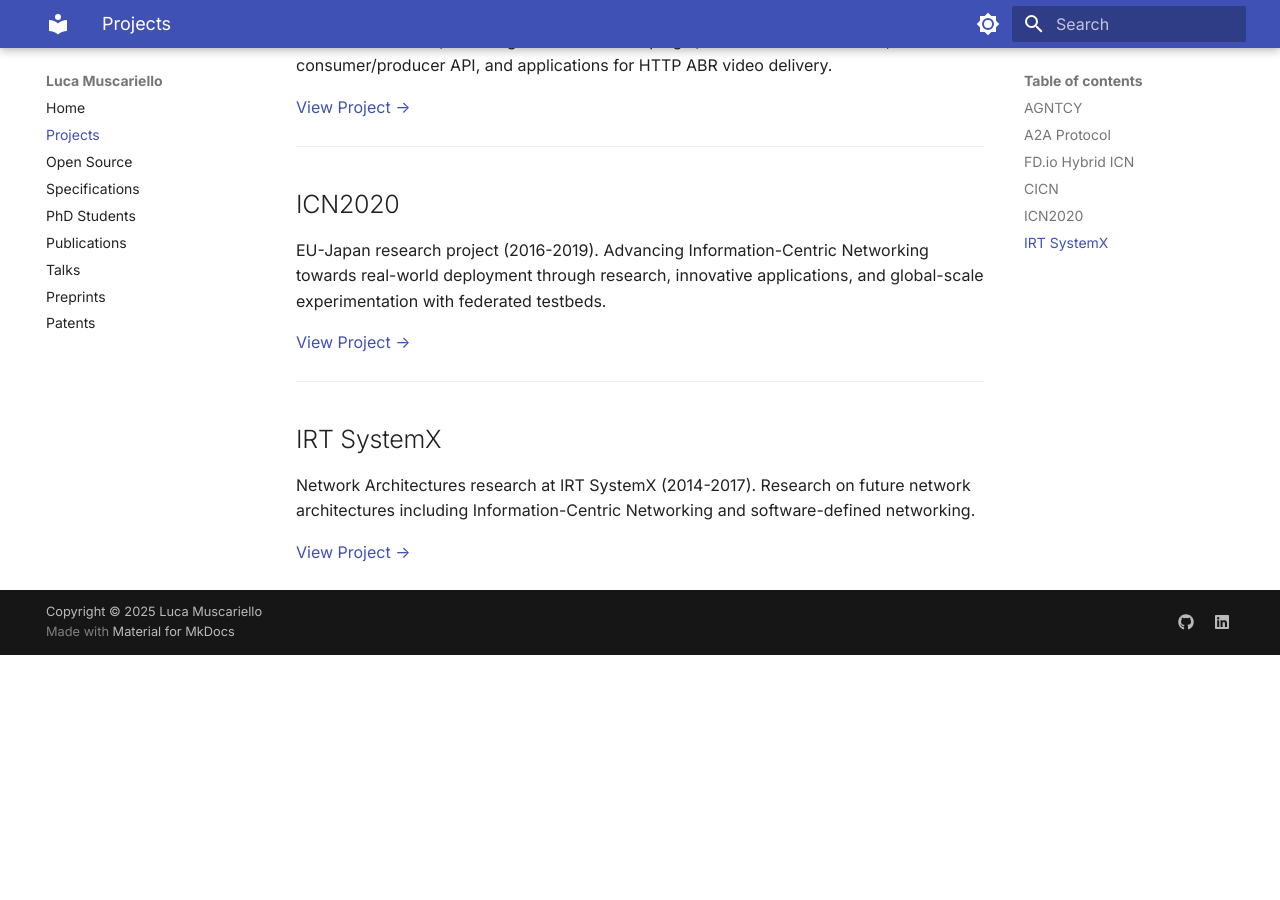
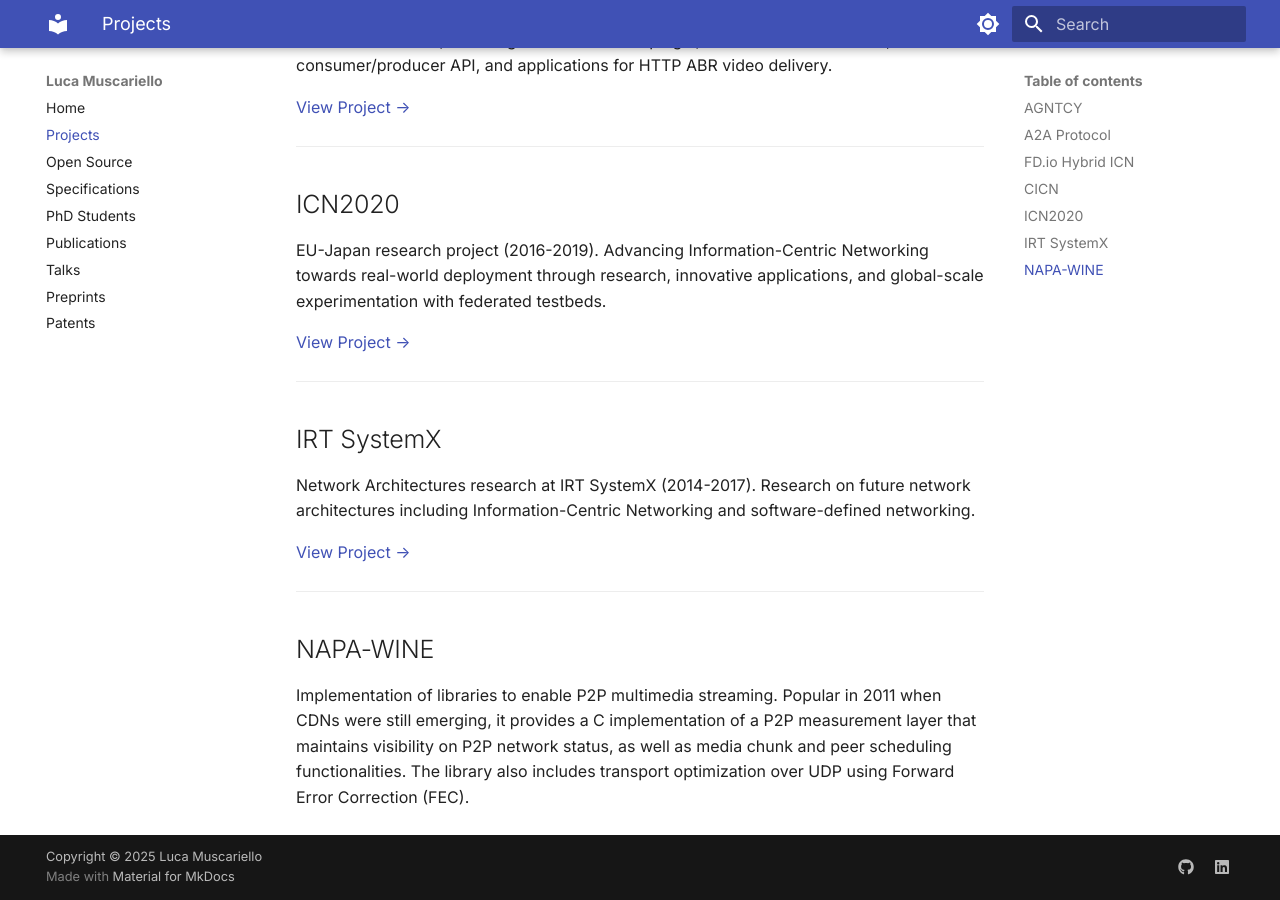
Before and after one commit to muscariello/muscariello.github.io, an MkDocs documentation site: the page built from docs/projects.md, in a window 1280 px wide and 900 px high, scrolled down 909 px. Built offline with MkDocs 1.6.1 and Material for MkDocs 9.7.7, drawn with Linux system fonts in a browser that asks for light colours; before the commit the page ends 1564 px from its top, so only the background shows below that.

Commit message:
Update ongoing projects in docs/projects.md

```diff
--- a/docs/projects.md
+++ b/docs/projects.md
@@ -57,3 +57,9 @@ network architectures including Information-Centric Networking and
 software-defined networking.
 
 [View Project →](https://www.irt-systemx.fr/)
+
+---
+
+## NAPA-WINE
+
+Implementation of libraries to enable P2P multimedia streaming. Popular in 2011 when CDNs were still emerging, it provides a C implementation of a P2P measurement layer that maintains visibility on P2P network status, as well as media chunk and peer scheduling functionalities. The library also includes transport optimization over UDP using Forward Error Correction (FEC).
```
